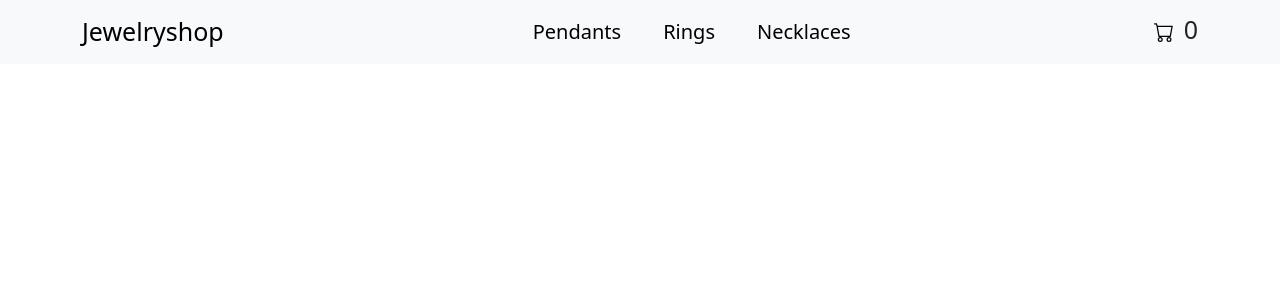
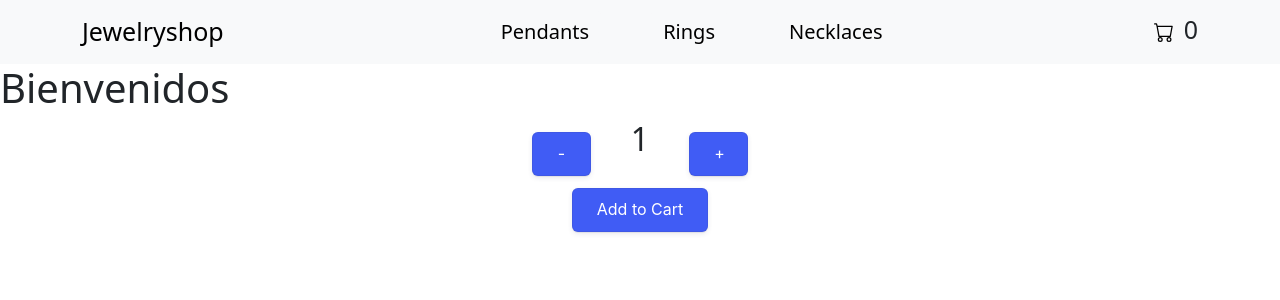
Before and after one commit to Darioeochoa10/Preentrega2-React, a React (Vite) app: page / in a window 1280 px wide. Shown: the top 300 px of the page. Built offline with nearby package versions, Linux system fonts and the light colour scheme.

Commit message:
adding itemcount

```diff
--- a/src/App.jsx
+++ b/src/App.jsx
@@ -2,6 +2,8 @@ import { useState } from "react";
 
 import "./App.css";
 import NavBar from "./components/NavBar/NavBar";
+import ItemListContainer from "./components/ItemListContainer/ItemListContainer";
+import ItemCount from "./components/ItemCount/ItemCount";
 {
   /* The following line can be included in your src/index.js or App.js file */
 }
@@ -13,6 +15,12 @@ function App() {
   return (
     <>
       <NavBar />
+      <ItemListContainer greetings={"Bienvenidos"} />
+      <ItemCount
+        initial={1}
+        stock={10}
+        onAdd={(quantity) => console.log("Cantidad agregada", quantity)}
+      />
     </>
   );
 }
--- /dev/null
+++ b/src/components/ItemCount/ItemCount.css
@@ -0,0 +1,44 @@
+.Counter {
+  display: flex;
+  flex-direction: column;
+  justify-content: center;
+  align-items: center;
+}
+
+.Controls {
+  display: flex;
+  flex-direction: row;
+  justify-content: space-between;
+  gap: 40px;
+}
+
+.Button {
+  appearance: button;
+  backface-visibility: hidden;
+  background-color: #405cf5;
+  border-radius: 6px;
+  border-width: 0;
+  box-shadow: rgba(50, 50, 93, 0.1) 0 0 0 1px inset,
+    rgba(50, 50, 93, 0.1) 0 2px 5px 0, rgba(0, 0, 0, 0.07) 0 1px 1px 0;
+  box-sizing: border-box;
+  color: #fff;
+  cursor: pointer;
+  font-family: -apple-system, system-ui, "Segoe UI", Roboto, "Helvetica Neue",
+    Ubuntu, sans-serif;
+  font-size: 100%;
+  height: 44px;
+  line-height: 1.15;
+  margin: 12px 0 0;
+  outline: none;
+  overflow: hidden;
+  padding: 0 25px;
+  position: relative;
+  text-align: center;
+  text-transform: none;
+  transform: translateZ(0);
+  transition: all 0.2s, box-shadow 0.08s ease-in;
+  user-select: none;
+  -webkit-user-select: none;
+  touch-action: manipulation;
+  width: 100%;
+}
--- /dev/null
+++ b/src/components/ItemCount/ItemCount.jsx
@@ -0,0 +1,43 @@
+import "./ItemCount.css";
+import { useState } from "react";
+
+const ItemCount = ({ stock, initial, onAdd }) => {
+  const [quantity, setQuantity] = useState(initial);
+
+  const increment = () => {
+    if (quantity < stock) {
+      setQuantity(quantity + 1);
+    }
+  };
+
+  const decrement = () => {
+    if (quantity > 1) {
+      setQuantity(quantity - 1);
+    }
+  };
+
+  return (
+    <div className="Counter">
+      <div className="Controls">
+        <button className="Button" onClick={decrement}>
+          -{" "}
+        </button>
+        <h2 className="Number"> {quantity} </h2>
+        <button className="Button" onClick={increment}>
+          +{" "}
+        </button>
+      </div>
+      <div>
+        <button
+          className="Button"
+          onClick={() => onAdd(quantity)}
+          disabled={!stock}
+        >
+          Add to Cart
+        </button>
+      </div>
+    </div>
+  );
+};
+
+export default ItemCount;
--- /dev/null
+++ b/src/components/ItemListContainer/ItemListContainer.jsx
@@ -0,0 +1,9 @@
+const ItemListContainer = ({ greetings }) => {
+  return (
+    <div>
+      <h1> {greetings} </h1>
+    </div>
+  );
+};
+
+export default ItemListContainer;
--- a/src/components/NavBar/NavBar.jsx
+++ b/src/components/NavBar/NavBar.jsx
@@ -19,7 +19,7 @@ function NavBar() {
         <Navbar.Brand href="#home">Jewelryshop</Navbar.Brand>
         <Navbar.Toggle aria-controls="responsive-navbar-nav" />
         <Navbar.Collapse id="responsive-navbar-nav">
-          <Nav className="ms-auto gap-3">
+          <Nav className="ms-auto gap-5">
             <Button variant="light">Pendants</Button>
             <Button variant="light">Rings</Button>
             <Button variant="light">Necklaces</Button>
```
